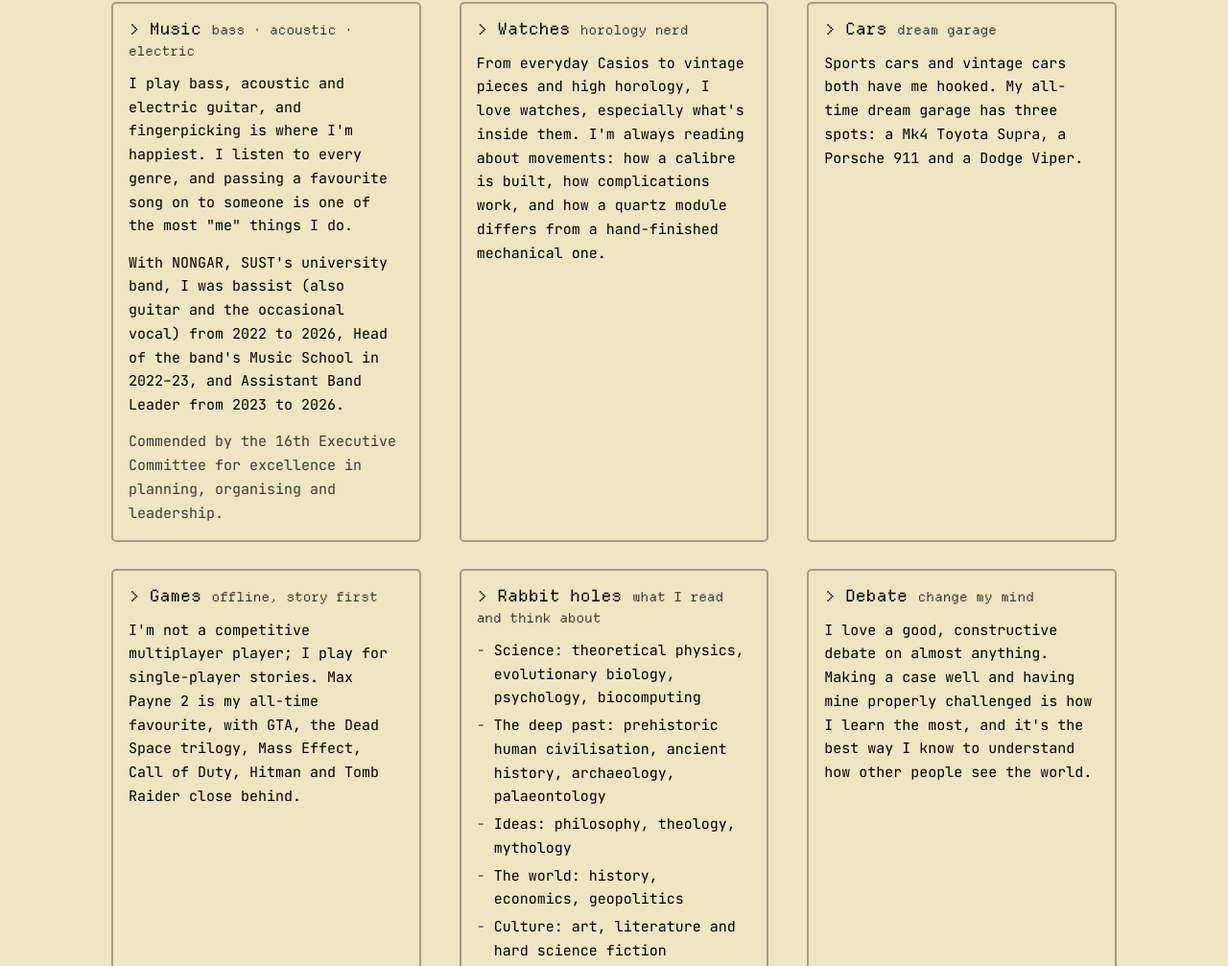
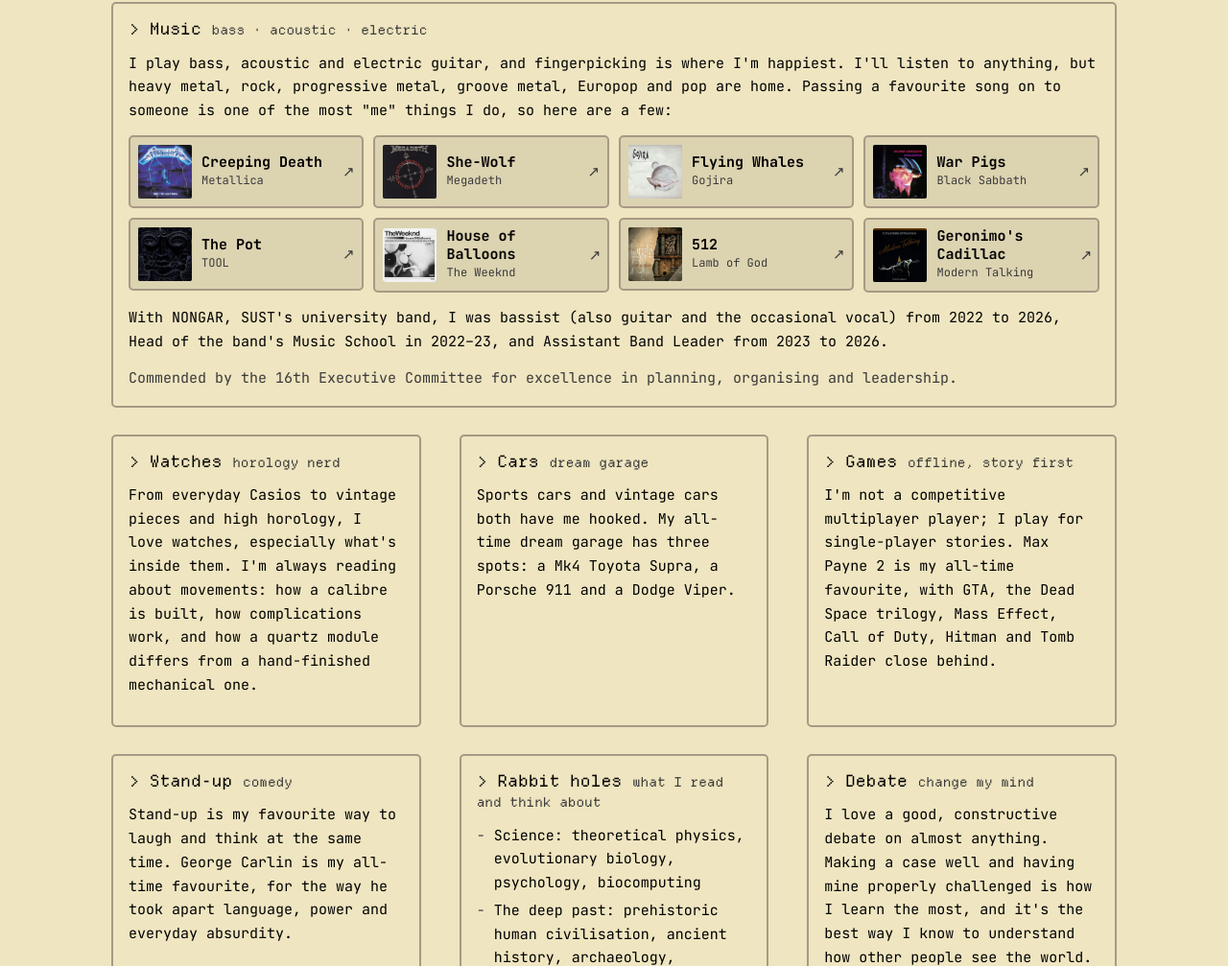
Before and after one commit to IamAndelib/IamAndelib.github.io, a plain HTML site: page index.html in a window 1280 px wide. Shown: the part 8067-9074 px from the top of the page at 96% size. Drawn offline with Linux system fonts and the light colour scheme; no server answers.

Commit message:
content: favourite genres, Spotify song cards and stand-up comedy
Co-Authored-By: Claude Opus 5.5 <noreply@anthropic.com>

```diff
--- a/css/site.css
+++ b/css/site.css
@@ -320,3 +320,17 @@ main{display:block}
   #rain,#rain.on{display:none!important}
 }
 .fiction-h{margin:28px 0 8px}
+
+/* favourite songs (Beyond the screen → Music) */
+.group.wide{grid-column:1/-1}
+.tracks{list-style:none;margin:12px 0 0;padding:0;display:grid;grid-template-columns:repeat(auto-fill,minmax(min(230px,100%),1fr));gap:10px}
+.track a{display:flex;align-items:center;gap:10px;padding:8px;border:var(--bw) solid var(--border);border-radius:var(--radius);background:var(--surface);color:var(--fg);text-decoration:none;min-width:0}
+.track a:hover,.track a:focus-visible{border-color:var(--accent)}
+.track img{width:56px;height:56px;flex:none;border-radius:2px;background:var(--border)}
+.track span{min-width:0}
+.track b{display:block;font-weight:700;line-height:1.25;overflow-wrap:anywhere}
+.track small{display:block;color:var(--dim);font-size:12px}
+.track .sp{margin-left:auto;color:var(--dim)}
+.track a:hover .sp,.track a:focus-visible .sp{color:var(--accent)}
+[data-skin="vt320"] .track img{filter:url(#crt-vt320)}
+[data-skin="matrix"] .track img{filter:url(#crt-matrix)}
--- a/index.html
+++ b/index.html
@@ -450,10 +450,20 @@ d.setAttribute('data-skin',s);})();
       <p class="sec-sub"># afk: away from keyboard</p>
     </header>
     <div class="cols">
-      <div class="group">
+      <div class="group wide">
         <h3>&gt; Music <span class="dim" style="font-size:.8em">bass · acoustic · electric</span></h3>
-        <p>I play bass, acoustic and electric guitar, and fingerpicking is where I'm happiest. I listen to every genre, and passing a favourite song on to someone is one of the most "me" things I do.</p>
-        <p>With NONGAR, SUST's university band, I was bassist (also guitar and the occasional vocal) from 2022 to 2026, Head of the band's Music School in 2022–23, and Assistant Band Leader from 2023 to 2026.</p>
+        <p>I play bass, acoustic and electric guitar, and fingerpicking is where I'm happiest. I'll listen to anything, but heavy metal, rock, progressive metal, groove metal, Europop and pop are home. Passing a favourite song on to someone is one of the most "me" things I do, so here are a few:</p>
+        <ul class="tracks" aria-label="Favourite songs on Spotify">
+          <li class="track"><a href="https://open.spotify.com/track/4q9QVIaLqjbcoqeCfM2zan" rel="noopener"><img src="img/music/creeping-death.webp" width="56" height="56" alt="" loading="lazy"><span><b>Creeping Death</b><small>Metallica</small></span><span class="sp" aria-hidden="true">↗</span></a></li>
+          <li class="track"><a href="https://open.spotify.com/track/5MhNgheI9IjDxQS5XQ3Ojo" rel="noopener"><img src="img/music/she-wolf.webp" width="56" height="56" alt="" loading="lazy"><span><b>She-Wolf</b><small>Megadeth</small></span><span class="sp" aria-hidden="true">↗</span></a></li>
+          <li class="track"><a href="https://open.spotify.com/track/5OjCsHeByDYEGxMrb1z8KQ" rel="noopener"><img src="img/music/flying-whales.webp" width="56" height="56" alt="" loading="lazy"><span><b>Flying Whales</b><small>Gojira</small></span><span class="sp" aria-hidden="true">↗</span></a></li>
+          <li class="track"><a href="https://open.spotify.com/track/2rd9ETlulTbz6BYZcdvIE1" rel="noopener"><img src="img/music/war-pigs.webp" width="56" height="56" alt="" loading="lazy"><span><b>War Pigs</b><small>Black Sabbath</small></span><span class="sp" aria-hidden="true">↗</span></a></li>
+          <li class="track"><a href="https://open.spotify.com/track/1lATXTBJDHwawvT1UfxWu3" rel="noopener"><img src="img/music/the-pot.webp" width="56" height="56" alt="" loading="lazy"><span><b>The Pot</b><small>TOOL</small></span><span class="sp" aria-hidden="true">↗</span></a></li>
+          <li class="track"><a href="https://open.spotify.com/track/2M8Ynf4OqPjox2DqhRjUIP" rel="noopener"><img src="img/music/house-of-balloons.webp" width="56" height="56" alt="" loading="lazy"><span><b>House of Balloons</b><small>The Weeknd</small></span><span class="sp" aria-hidden="true">↗</span></a></li>
+          <li class="track"><a href="https://open.spotify.com/track/70niQdMwgWGZbqLIj7kddH" rel="noopener"><img src="img/music/512.webp" width="56" height="56" alt="" loading="lazy"><span><b>512</b><small>Lamb of God</small></span><span class="sp" aria-hidden="true">↗</span></a></li>
+          <li class="track"><a href="https://open.spotify.com/track/5burXYqqO8z0GEnltThZKw" rel="noopener"><img src="img/music/geronimos-cadillac.webp" width="56" height="56" alt="" loading="lazy"><span><b>Geronimo&#x27;s Cadillac</b><small>Modern Talking</small></span><span class="sp" aria-hidden="true">↗</span></a></li>
+        </ul>
+        <p style="margin-top:14px">With NONGAR, SUST's university band, I was bassist (also guitar and the occasional vocal) from 2022 to 2026, Head of the band's Music School in 2022–23, and Assistant Band Leader from 2023 to 2026.</p>
         <p style="margin:0" class="dim">Commended by the 16th Executive Committee for excellence in planning, organising and leadership.</p>
       </div>
       <div class="group">
@@ -467,6 +477,10 @@ d.setAttribute('data-skin',s);})();
       <div class="group">
         <h3>&gt; Games <span class="dim" style="font-size:.8em">offline, story first</span></h3>
         <p>I'm not a competitive multiplayer player; I play for single-player stories. Max Payne 2 is my all-time favourite, with GTA, the Dead Space trilogy, Mass Effect, Call of Duty, Hitman and Tomb Raider close behind.</p>
+      </div>
+      <div class="group">
+        <h3>&gt; Stand-up <span class="dim" style="font-size:.8em">comedy</span></h3>
+        <p>Stand-up is my favourite way to laugh and think at the same time. George Carlin is my all-time favourite, for the way he took apart language, power and everyday absurdity.</p>
       </div>
       <div class="group">
         <h3>&gt; Rabbit holes <span class="dim" style="font-size:.8em">what I read and think about</span></h3>
```
Also changed, not shown: img/music/512.webp (added), img/music/creeping-death.webp (added), img/music/flying-whales.webp (added), img/music/geronimos-cadillac.webp (added), img/music/house-of-balloons.webp (added), img/music/she-wolf.webp (added), img/music/the-pot.webp (added), img/music/war-pigs.webp (added).
